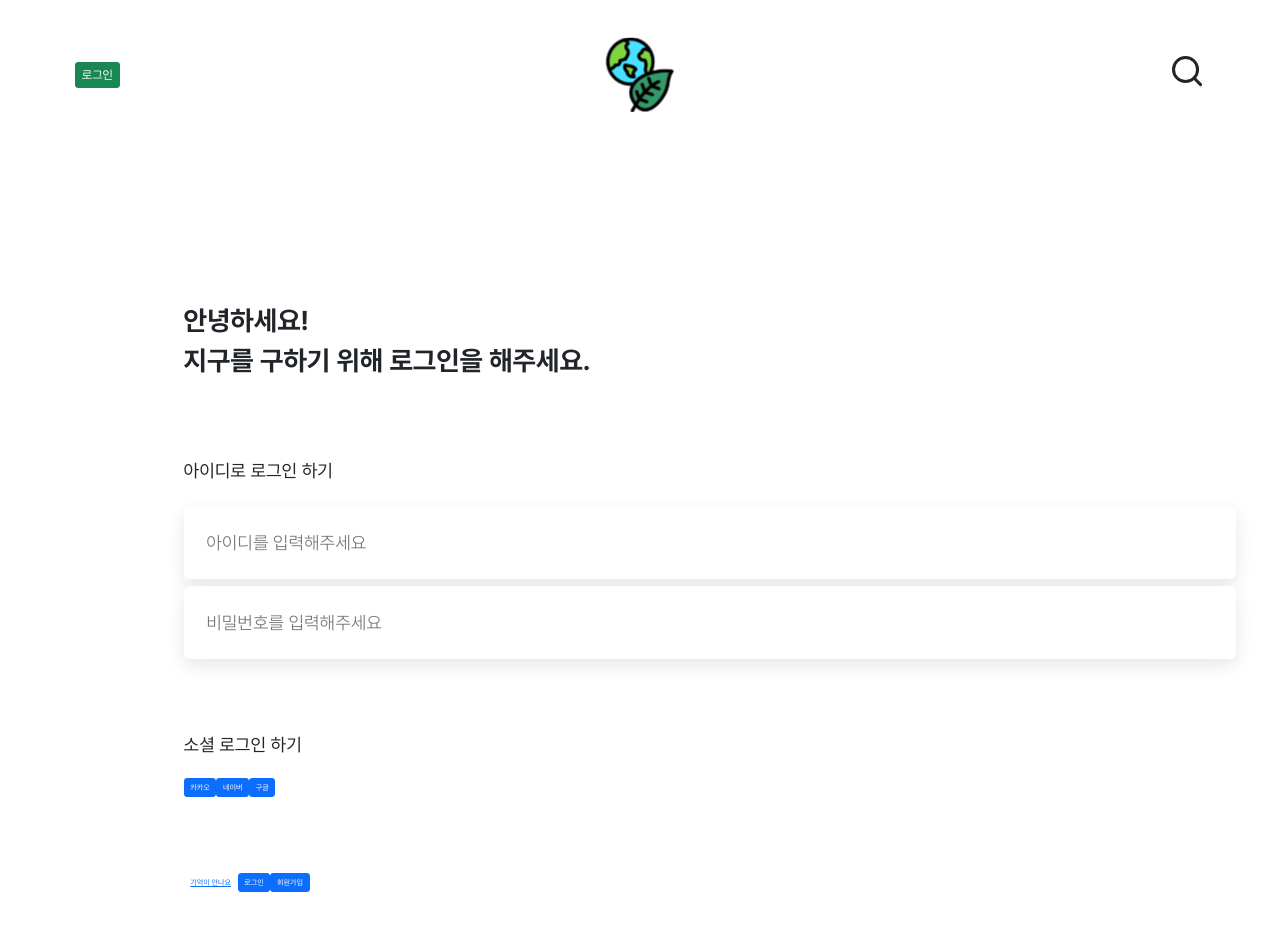
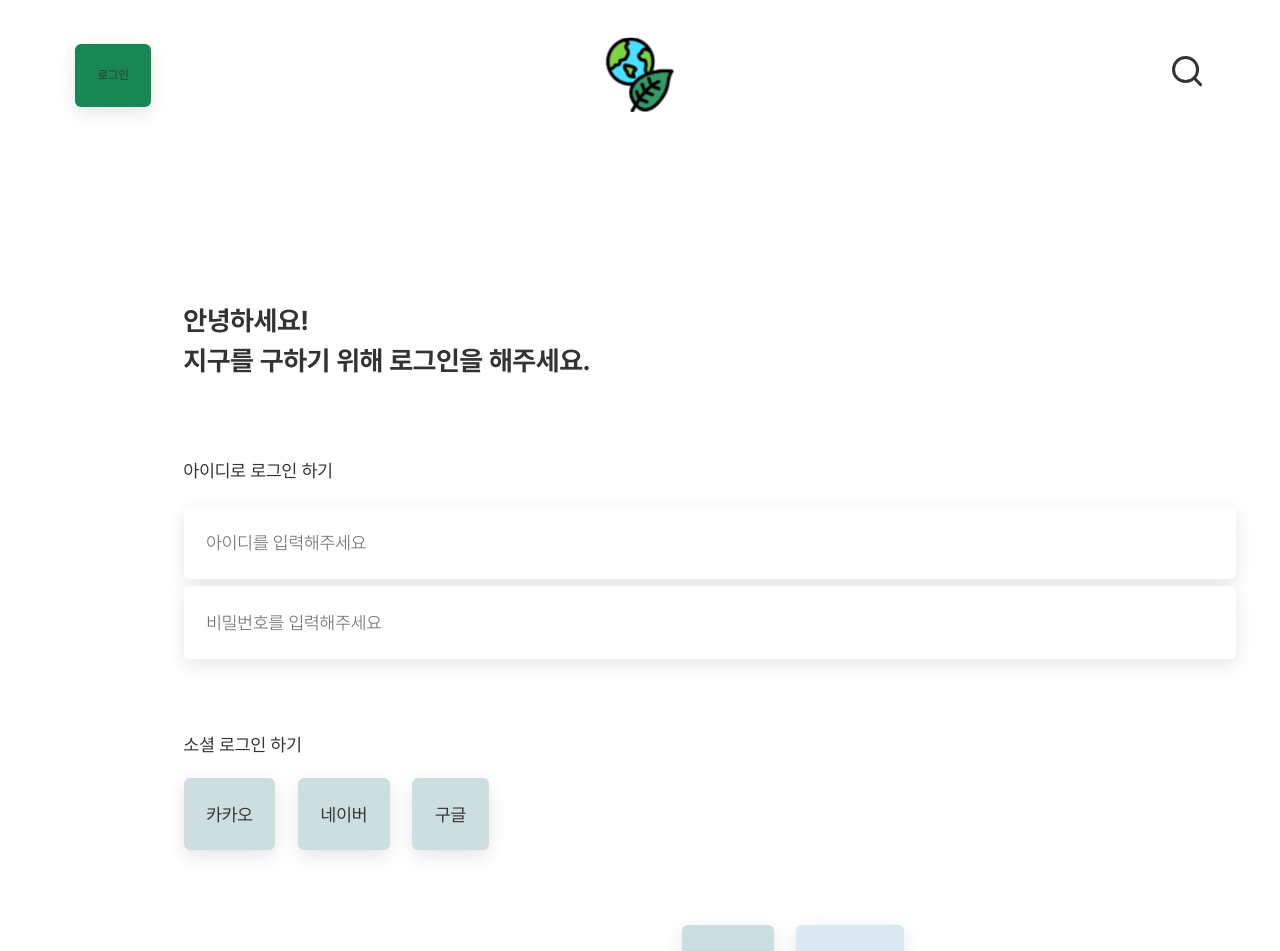
Before and after one commit to g99-project/g99-front, a React (Create React App) app: page /login in a window 1280 px wide. Shown: the top 951 px of the page. Built offline with nearby package versions, Linux system fonts and the light colour scheme.

Commit message:
button 스타일

```diff
--- a/src/assets/scss/common.scss
+++ b/src/assets/scss/common.scss
@@ -30,7 +30,7 @@
 @import "./responsive";
 
 // COMPONENTS
-// @import "./components/buttons";
+@import "./components/buttons";
 
 // VIEW
 @import "./view/login";
--- /dev/null
+++ b/src/assets/scss/components/_buttons.scss
@@ -0,0 +1,30 @@
+.btn{
+  padding: 3rem;
+  font-size: 2.4rem;
+  font-weight: 400;
+  color: $text-color;
+  box-shadow: 0 0.8rem 2.4rem 0 rgba(0,0,0,0.1);
+  border: none;
+  border-radius: 0.8rem;
+  &-primary{
+    background-color: rgba(0, 92, 95,0.2);
+    &:hover{
+      background-color: rgba(0, 92, 95,0.2);
+      color: $text-color;
+    }
+  }
+  &-secondary{
+    background-color: rgba(68, 139, 184,0.2);
+    &:hover{
+      background-color: rgba(68, 139, 184,0.2);
+      color: $text-color;
+    }
+  }
+  &-link{
+    box-shadow: none;
+    color: $text-color;
+    &:hover{
+      color: $text-color;
+    }
+  }
+}
--- a/src/assets/scss/view/_login.scss
+++ b/src/assets/scss/view/_login.scss
@@ -16,4 +16,12 @@
       font-weight: 200;
     }
   }
+  .btn-wrap{
+    display: flex;
+    justify-content: center;
+    gap: 3rem;
+    &.not-center {
+      justify-content: flex-start;
+    }
+  }
 }
--- a/src/index.tsx
+++ b/src/index.tsx
@@ -4,8 +4,8 @@ import { BrowserRouter } from 'react-router-dom';
 import App from './App';
 
 // style
+import 'bootstrap/dist/css/bootstrap.min.css';
 import './assets/scss/common.scss';
-import 'bootstrap/dist/css/bootstrap.min.css';
 
 const rootElement = document.getElementById('root');
 if (!rootElement) throw new Error('Failed to find the root element');
--- a/src/views/auth/Login.tsx
+++ b/src/views/auth/Login.tsx
@@ -117,14 +117,16 @@ function Login() {
           </section>
           <section>
             <h4 className="form-label">소셜 로그인 하기</h4>
-            <Button color="primary">카카오</Button>
-            <Button color="primary">네이버</Button>
-            <Button color="primary">구글</Button>
+            <div className="btn-wrap not-center">
+              <Button color="primary">카카오</Button>
+              <Button color="primary">네이버</Button>
+              <Button color="primary">구글</Button>
+            </div>
           </section>
-          <section>
+          <section className="btn-wrap">
             <Button color="link">기억이 안나요</Button>
             <Button color="primary">로그인</Button>
-            <Button color="primary">회원가입</Button>
+            <Button>회원가입</Button>
           </section>
         </div>
       </div>
```
